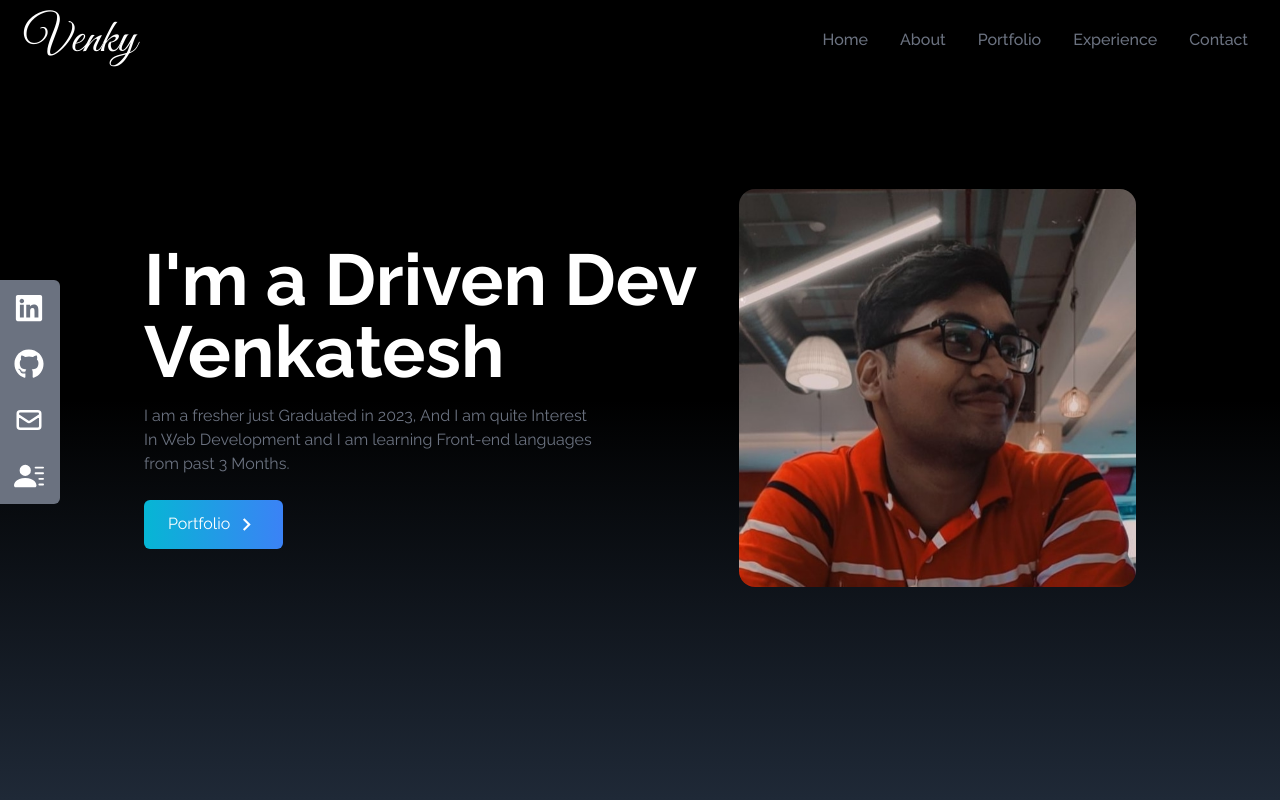
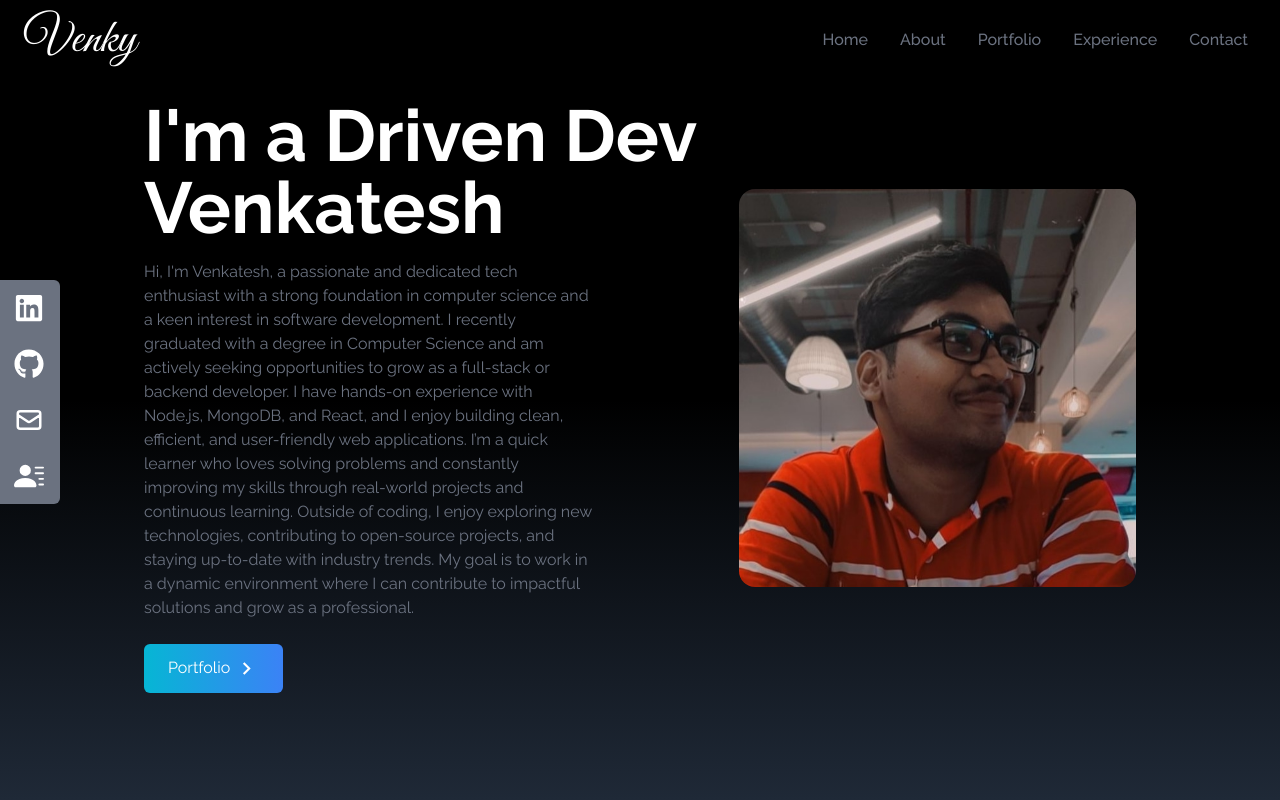
Before and after one commit to VenkateshKWebDev/myPortfolio, a React (Create React App) app: page / in a window 1280 px wide. Shown: the top 800 px of the page. Built offline with nearby package versions, Linux system fonts and the light colour scheme.

Commit message:
Update Home.jsx

```diff
--- a/src/components/Home.jsx
+++ b/src/components/Home.jsx
@@ -15,9 +15,12 @@ const Home = () => {
             I'm a Driven Dev Venkatesh
           </h2>
           <p className="text-gray-500 py-4 max-w-md ">
-            I am a fresher just Graduated in 2023, And I am quite Interest In
-            Web Development and I am learning Front-end languages from past 3
-            Months.
+            Hi, I'm Venkatesh, a passionate and dedicated tech enthusiast with a strong foundation in computer science and a keen interest in software development.
+            I recently graduated with a degree in Computer Science and am actively seeking opportunities to grow as a full-stack or backend developer.
+            I have hands-on experience with Node.js, MongoDB, and React, and I enjoy building clean, efficient, and user-friendly web applications.
+            I’m a quick learner who loves solving problems and constantly improving my skills through real-world projects and continuous learning.
+            Outside of coding, I enjoy exploring new technologies, contributing to open-source projects, and staying up-to-date with industry trends.
+            My goal is to work in a dynamic environment where I can contribute to impactful solutions and grow as a professional.
           </p>
           <div>
             <Link
```
